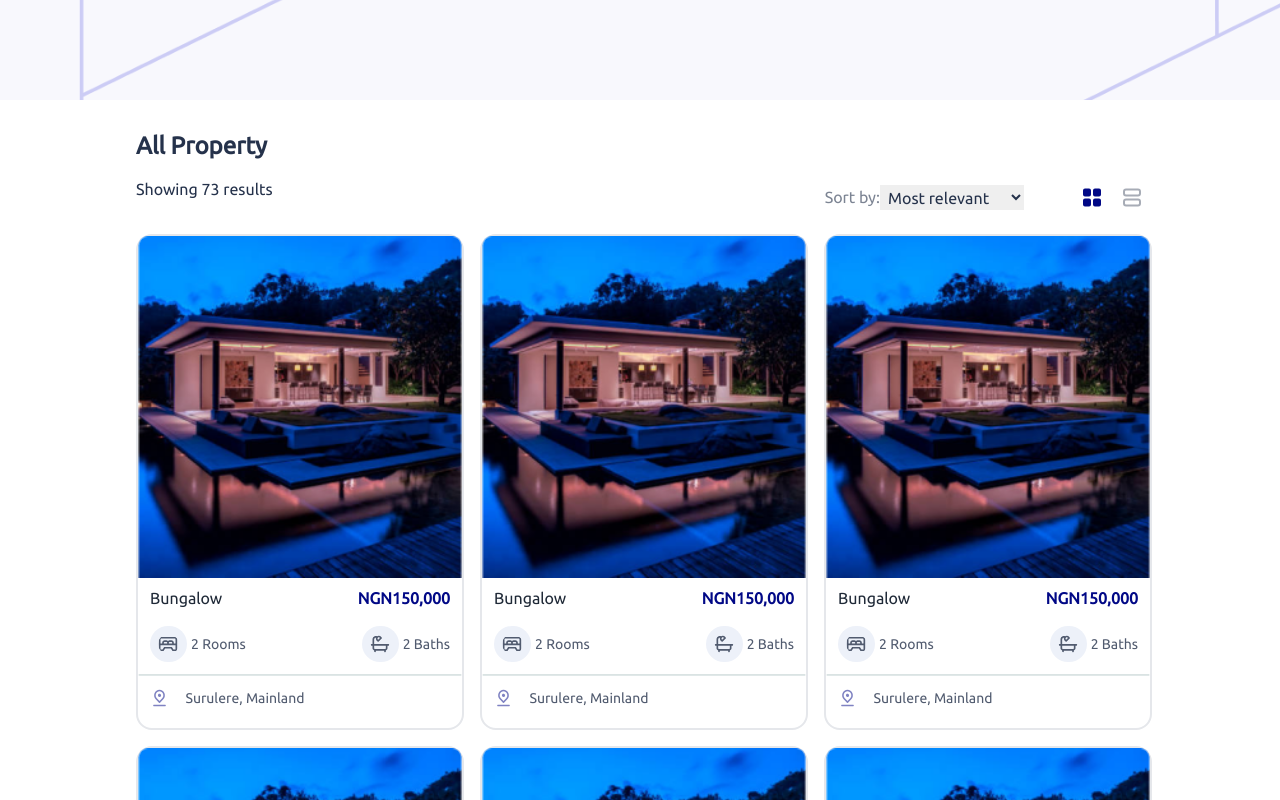
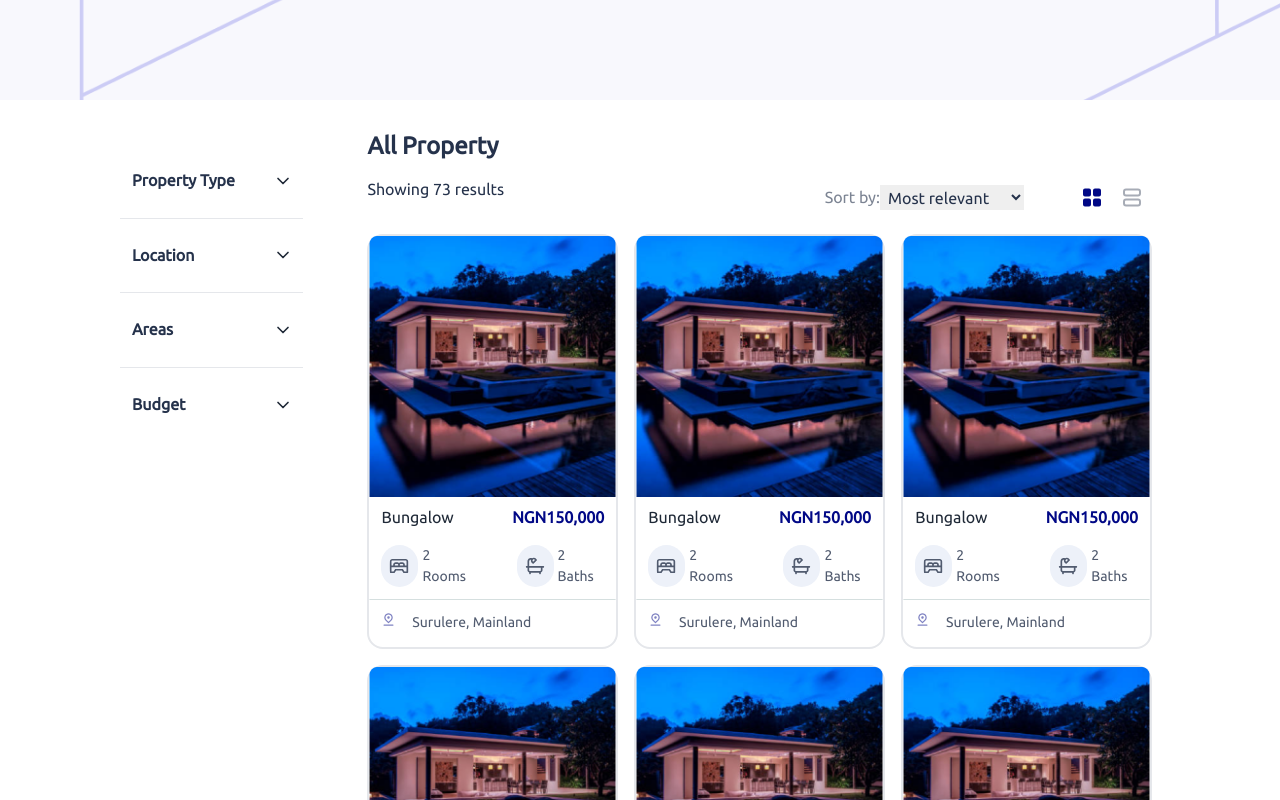
Before and after one commit to lazynerd-studios/Co-Habit-Landing, a React (Vite) app: page /listing in a window 1280 px wide. Shown: the part 700-1500 px from the top of the page. Built offline with nearby package versions, Linux system fonts and the light colour scheme.

Commit message:
Update Listing.jsx

```diff
--- a/src/Components/Listing/Listing.jsx
+++ b/src/Components/Listing/Listing.jsx
@@ -97,7 +97,7 @@ const Listings = () => {
 
                 {/* <img src={Location} className="laptop:w-[13%] p-1 mr-1" alt="location" /> */}
                 <select
-                  className="laptop:w-full pr-[12rem] w-[78%]  tablet:w-[90%] py-2 border-b-[#7C8493] border-2 border-t-white border-x-white outline-none text-[#7C8493]"
+                  className="laptop:w-full pr-[12rem] w-[78%] tablet:w-[90%] py-2 border-b-[#7C8493] border-2 border-t-white border-x-white outline-none text-[#7C8493]"
                   name="Location">
                   <option className="py-4" value='Apartment/Workspace'>
                     Lagos/Abuja
@@ -134,13 +134,17 @@ const Listings = () => {
         {/* listings */}
         <div className="bg-white flex py-8 px-4  laptop:mx-[7rem]">
 
-          {/* filter - sidebar */}
-          <span className="-mr- laptop:-ml-8">
-            {showFilter &&
-              <SidebarWithContentSeparator />
+          {/* sidebar */}
+          <span className="-mr- laptop:-ml-8 hidden laptop:flex tablet:hidden">
+            <SidebarWithContentSeparator />
+          </span>
+
+          <span className="-mr- mt-[7rem] laptop:hidden absolute">
+            {showFilter && <SidebarWithContentSeparator />
             }
+
           </span>
-          {/* end of filter - sidebar */}
+          {/* end of sidebar */}
 
 
           {/* all property */}
```
